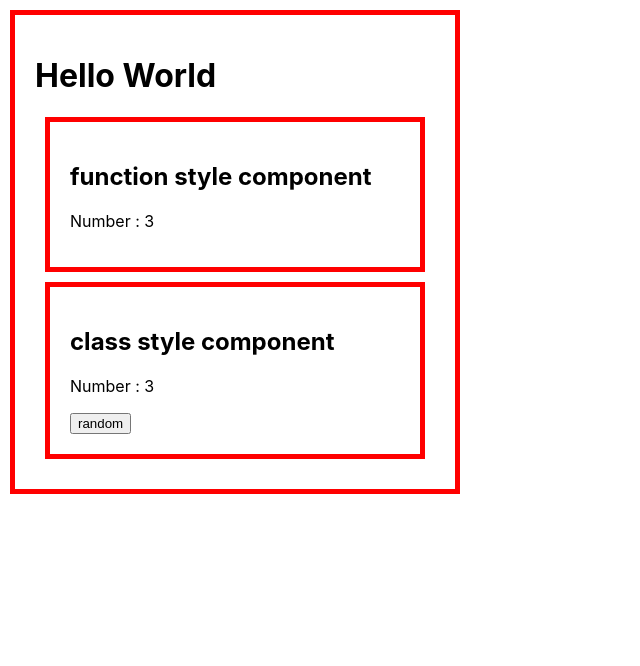
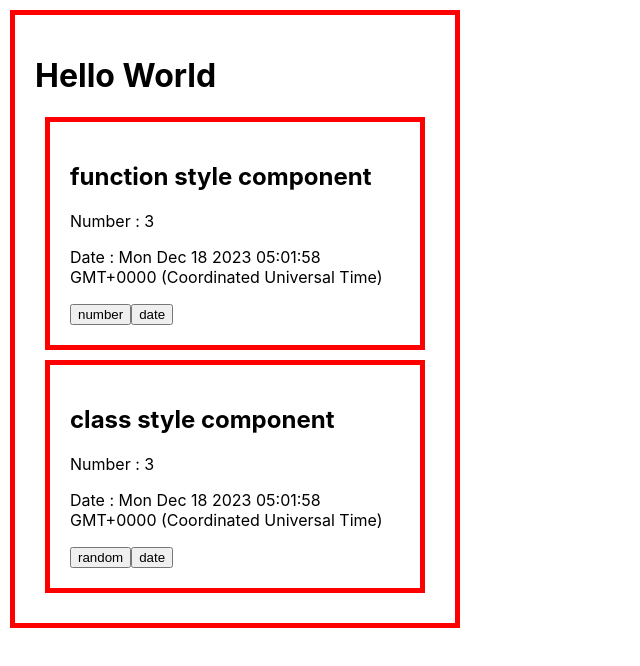
Before and after one commit to kyunggwan/ReactWorkSpace, a React (Create React App) app in the folder class_component/: page / in a window 1280 px wide. Shown: the top 666 px of the page, without its empty margins (0-640 px from the left). Built offline with nearby package versions, Linux system fonts and the light colour scheme.

Commit message:
함수에서 state 사용법 hook

```diff
--- a/class_component/src/App.js
+++ b/class_component/src/App.js
@@ -1,5 +1,5 @@
-import React from 'react';
-import './App.css';
+import React, { useState } from "react";
+import "./App.css";
 
 function App() {
   return (
@@ -8,14 +8,34 @@
       <FuncComp initNumber={3}></FuncComp>
       <ClassComp initNumber={3}></ClassComp>
     </div>
-  )
+  );
 }
 
+/*
+    Functional Component에서는  Hook을 통해서 state 변경 가능
+*/
 function FuncComp(props) {
+  var [number, setNumber] = useState(props.initNumber);
+  var [date, setDate] = useState(new Date().toString());
   return (
     <div className="container">
       <h2>function style component</h2>
-      <p>Number : {props.initNumber}</p>
+      <p>Number : {number}</p>
+      <p>Date : {date}</p>
+      <input
+        type="button"
+        value="number"
+        onClick={function () {
+          setNumber(Math.random());
+        }}
+      />
+      <input
+        type="button"
+        value="date"
+        onClick={function () {
+          setDate(new Date().toString());
+        }}
+      />
     </div>
   );
 }
@@ -24,19 +44,32 @@
     Functional Component에서는 아래 처럼 state의 값을 변경할 수 없었음
     단순히 props를 받아서 표시
 */
-class ClassComp extends React.Component{
+class ClassComp extends React.Component {
   state = {
-    number: this.props.initNumber
-  }
-  render(){
+    number: this.props.initNumber,
+    date: new Date().toString(),
+  };
+  render() {
     return (
-    <div className="container">
-      <h2>class style component</h2>
-      <p>Number : {this.state.number}</p>
-      <input type="button" value="random" onClick={function(){
-          this.setState({number:Math.random()})
-      }.bind(this)}/>
-    </div>
+      <div className="container">
+        <h2>class style component</h2>
+        <p>Number : {this.state.number}</p>
+        <p>Date : {this.state.date}</p>
+        <input
+          type="button"
+          value="random"
+          onClick={function () {
+            this.setState({ number: Math.random() });
+          }.bind(this)}
+        />
+        <input
+          type="button"
+          value="date"
+          onClick={function () {
+            this.setState({ date: new Date().toString() });
+          }.bind(this)}
+        />
+      </div>
     );
   }
 }
```
